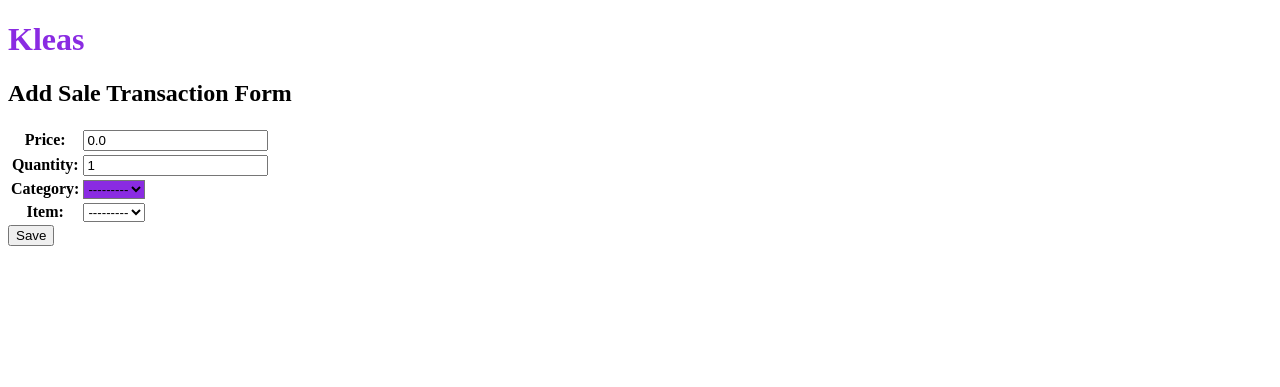
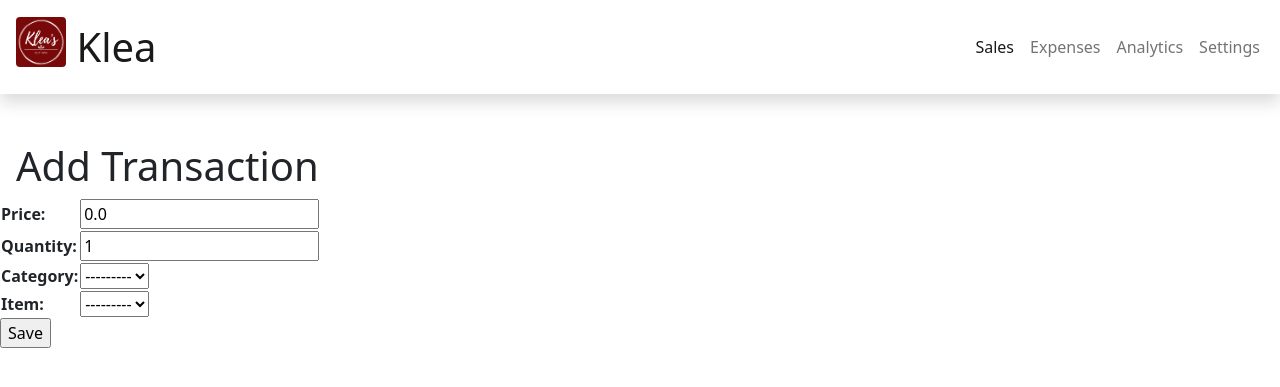
Before and after one commit to fvea/kleas-web-app, a Django app: page /sales/ in a window 1280 px wide. Shown: the top 387 px of the page. Run offline with Django 4.2, Linux system fonts and the light colour scheme; data that the repository does not hold is empty.

Commit message:
update add-sales.css

```diff
--- a/sales/static/sales/add-sales.css
+++ b/sales/static/sales/add-sales.css
@@ -1,3 +1,5 @@
-#category-dropdown{
-    background-color: blueviolet;
+#item-dropdown{
+    background-color: DodgerBlue;
+
+
 }
--- a/sales/templates/sales/add.html
+++ b/sales/templates/sales/add.html
@@ -2,7 +2,7 @@
 
 {% block content %}
 
-  <h2>Add Sale Transaction Form</h2>
+  <h1 class="text-dark ms-3 mt-5">Add Transaction</h1>
 
   <form method="post" id="saleForm" data-items-url="{% url 'sales:ajax_load_items' %}" novalidate>
     {% csrf_token %}
@@ -31,4 +31,4 @@
     });
   </script>
 
-{% endblock %}
+  {% endblock %}
--- a/templates/base.html
+++ b/templates/base.html
@@ -8,19 +8,55 @@
     <title>Kleas</title>
 
     {% comment %} CSS {% endcomment %}
-    <link rel="stylesheet" type="text/css" href="{% static 'sales/sample.css' %}"/>
-    <link rel="stylesheet" type="text/css" href="{% static 'sales/add-sales.css' %}"/>
+    <!--Bootstrap CSS-->
+    <link href="https://cdn.jsdelivr.net/npm/bootstrap@5.0.2/dist/css/bootstrap.min.css"
+          rel="stylesheet" integrity="sha384-EVSTQN3/azprG1Anm3QDgpJLIm9Nao0Yz1ztcQTwFspd3yD65VohhpuuCOmLASjC"
+          crossorigin="anonymous">
+
+
+    <title>Add Sales & Transactions</title>
 
 </head>
 <body>
-    <h1>Kleas</h1>
+    <!--Nav Bar-->
+    <header class="header">
+        <nav class="navbar navbar-expand-lg navbar-light bg-white shadow">
+            <div class="container-fluid">
+            <a class="navbar-brand ms-1 fs-1 my-1" href="#">
+                <img src="{% static 'drawable/kleas_logo.png' %}" alt="Klea's logo" width="50" height="50"
+                    class="d-inline-block align-top rounded"/>
+            Klea</a>
+            <button class="navbar-toggler" type="button" data-bs-toggle="collapse" data-bs-target="#navbarSupportedContent" aria-controls="navbarSupportedContent" aria-expanded="false" aria-label="Toggle navigation">
+                <span class="navbar-toggler-icon"></span>
+            </button>
+            <div class="collapse navbar-collapse" id="navbarSupportedContent">
+                <ul class="navbar-nav ms-auto text-end mb-2 mb-lg-0">
+                <li class="nav-item">
+                    <a class="nav-link active" aria-current="page" href="#">Sales</a>
+                </li>
+                <li class="nav-item">
+                    <a class="nav-link" href="#">Expenses</a>
+                </li>
+                <li class="nav-item">
+                    <a class="nav-link" href="#">Analytics</a>
+                </li>
+                <li class="nav-item">
+                    <a class="nav-link" href="#">Settings</a>
+                </li>
+                </ul>
+            </div>
+            </div>
+        </nav>
+    </header>
 
 
-
-    {% block content %}
+        {% block content %}
 
     {% endblock %}
 
-
+    <!--Bootstrap JavaScript-->
+    <script src="https://cdn.jsdelivr.net/npm/bootstrap@5.0.2/dist/js/bootstrap.bundle.min.js"
+            integrity="sha384-MrcW6ZMFYlzcLA8Nl+NtUVF0sA7MsXsP1UyJoMp4YLEuNSfAP+JcXn/tWtIaxVXM"
+            crossorigin="anonymous"></script>
 </body>
 </html>
```
Also changed, not shown: sales/static/sales/drawable/kleas_logo.png (added).
